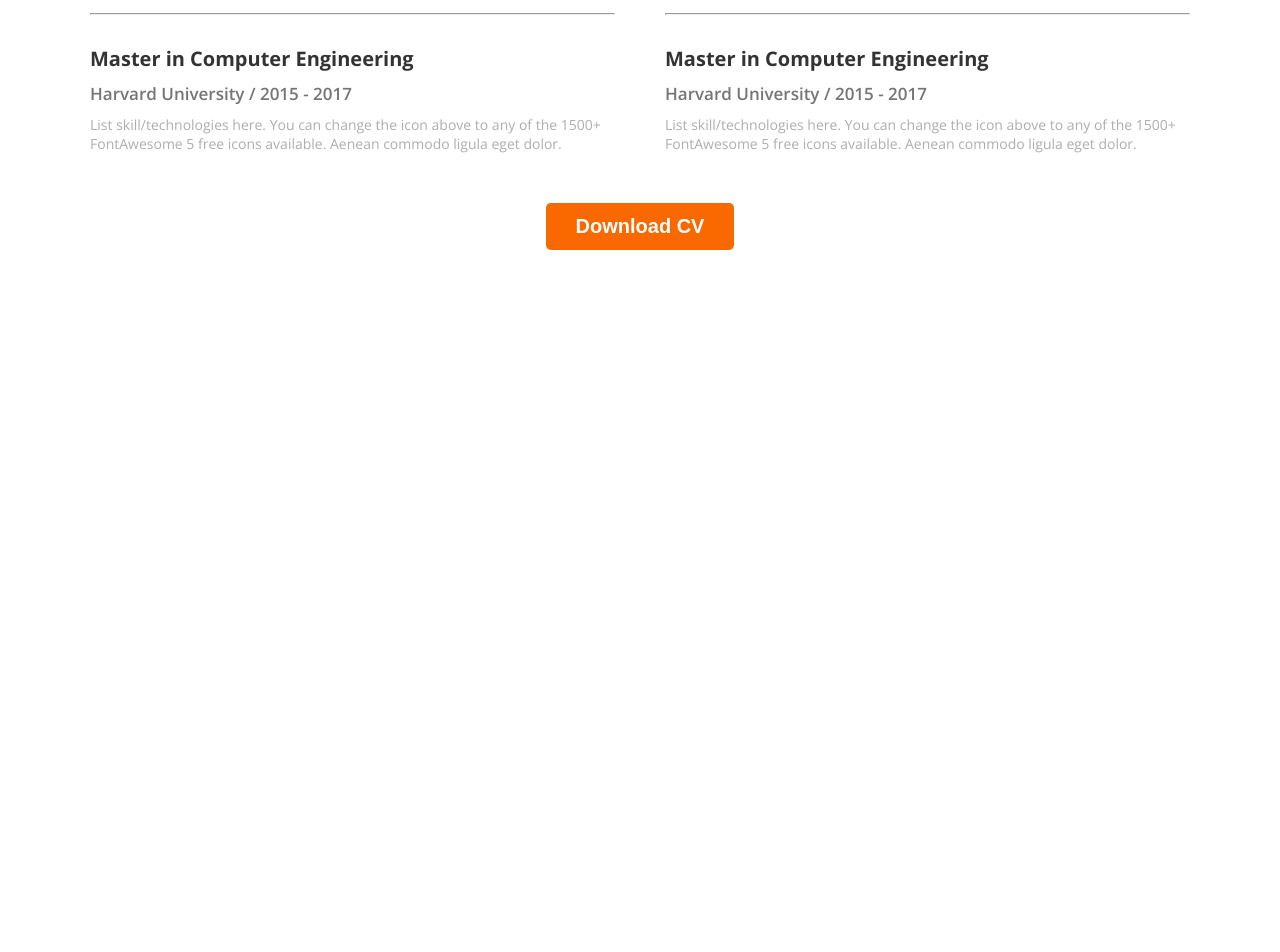
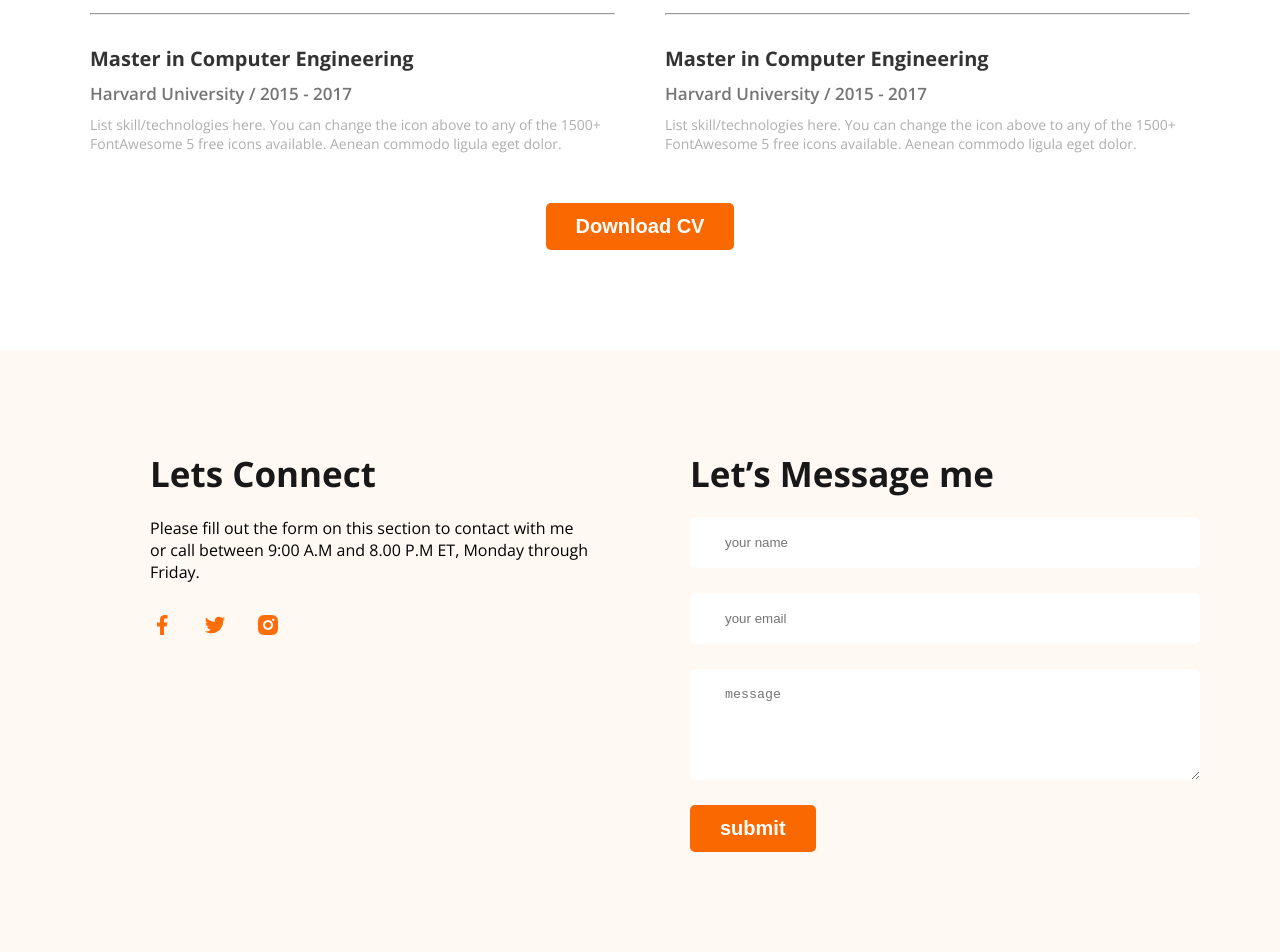
Before and after one commit to jarir-h/protfolio-resources, a plain HTML site: page index.html in a window 1280 px wide. Shown: the part 2438-3390 px from the top of the page. Before the commit the page ends 2738 px from the top, so only its background shows below. Drawn offline with nearby package versions, Linux system fonts and the light colour scheme.

Commit message:
footer added

```diff
--- a/index.html
+++ b/index.html
@@ -135,5 +135,25 @@
         </div>
     </section>
    </main>
+   <footer>
+    <div class="footer-colum">
+        <h3 class="section-title">Lets Connect</h3>
+        <p class="section-discription">Please fill out the form on this section to contact with me or call between 9:00 A.M and 8.00 P.M ET, Monday through Friday.</p>
+        <div class="social-links">
+            <a href="https://www.facebook.com/mdjarirhussainbp/" target="_blank"><img src="./images/icons/facebook.png" alt=""></a>
+            <a href="https://www.linkedin.com/in/md-jarir-hussain-08a588296?utm_source=share&utm_campaign=share_via&utm_content=profile&utm_medium=android_app" target="_blank"><img src="./images/icons/twitter.png" alt=""></a>
+            <a href=""><img src="./images/icons/insta.png" alt=""></a>
+        </div>
+    </div>
+    <div class="footer-colum">
+        <h3 class="section-title">Let’s Message me</h3>
+        <form class="contact" action="#">
+            <input type="text" placeholder="your name">
+            <input type="email" name="" placeholder="your email" id="">
+            <textarea name="" id="" cols="30" rows="5" placeholder="message"></textarea>
+            <input class="btn-primary" type="submit" value="submit">
+        </form>
+    </div>
+   </footer>
 </body>
 </html>
--- a/styles/style.css
+++ b/styles/style.css
@@ -198,3 +198,36 @@ main section{
     text-align: center;
     margin: 50px 0;
 }
+
+/*    footer   style   */
+
+footer{
+    display: flex;
+    gap: 100px;
+    background: #FFF8F3;
+    padding: 100px 150px;
+    margin-top: 100px;
+}
+.footer-colum{
+   width: 50%;
+}
+.footer-colum .section-title{
+    text-align: left;
+}
+.contact input[type="text"],.contact input[type="email"],textarea{
+    display: block;
+    margin-bottom: 25px;
+    padding: 18px 35px;
+    color: #757575;
+    border-radius: 5px;
+    background:#FFF;
+    border: 0;
+    width: 100%;
+}
+.section-discription{
+    margin-bottom: 30px;
+}
+.social-links a{
+    margin-right: 25px;
+    padding-top: 10px;
+}
```
Also changed, not shown: images/icons/linkding.png (added).
